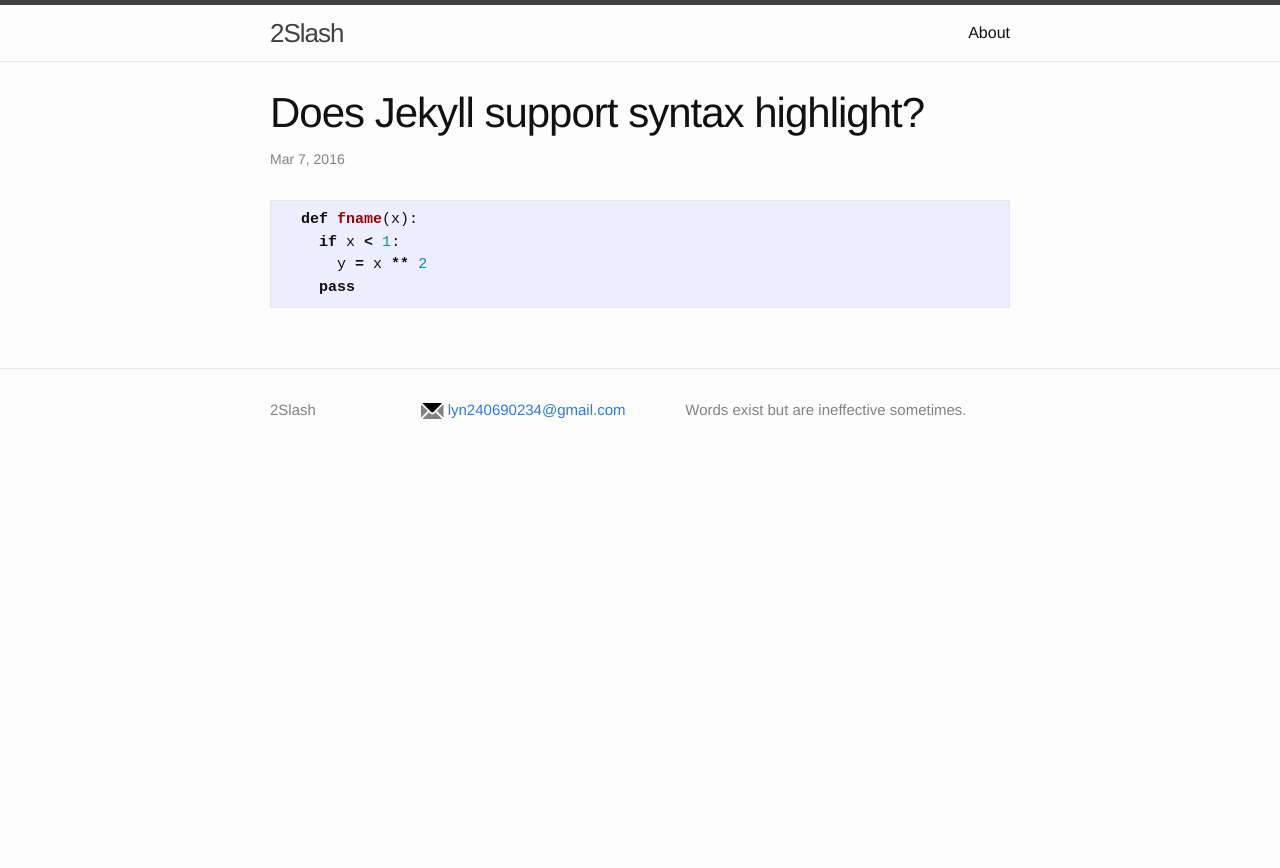
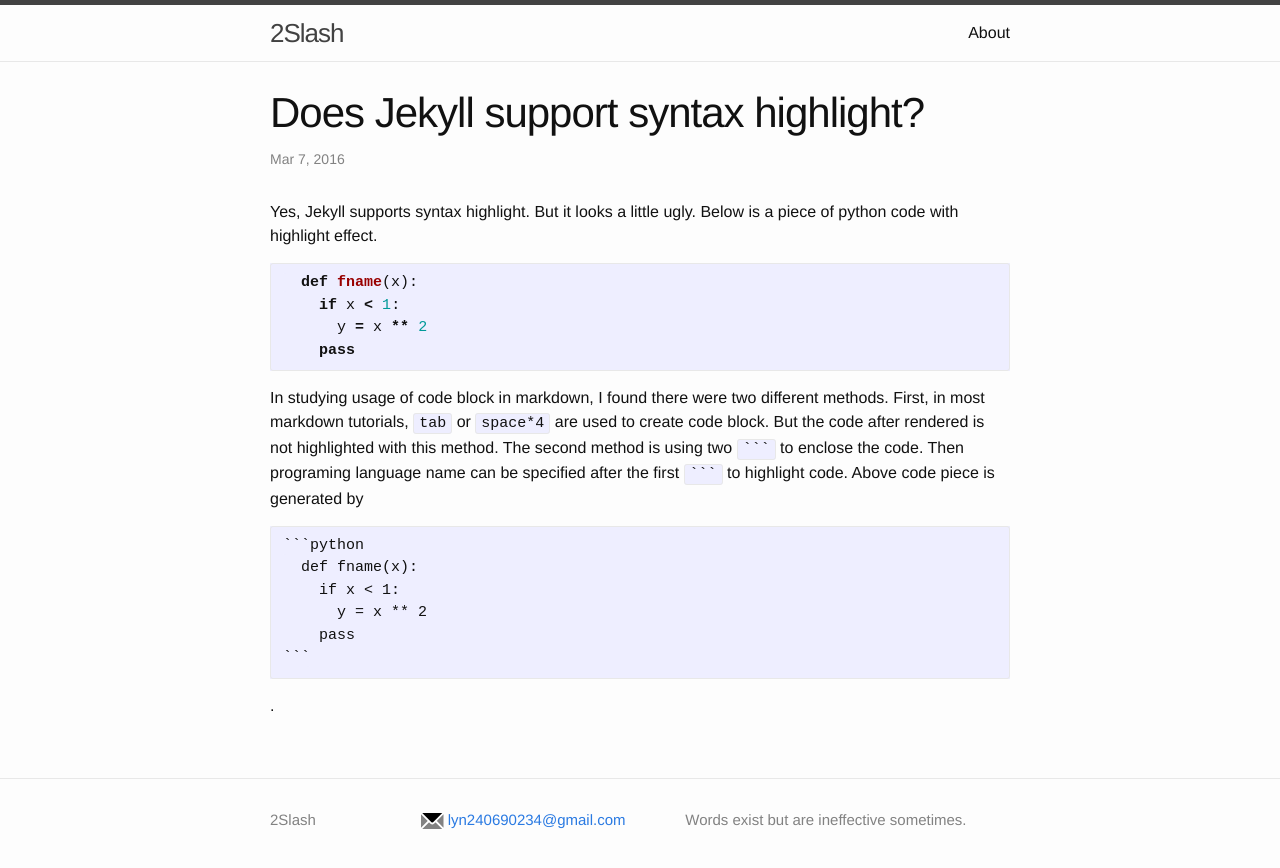
Before and after one commit to liuyannan/liuyannan_blog, a Jekyll site: the page built from _posts/2016-3-7-test.markdown, in a window 1280 px wide. Shown: the top 868 px of the page. Built offline with Jekyll 4.4.1, drawn with Linux system fonts in a browser that asks for light colours.

Commit message:
Jeklly highlight

`````diff
--- a/_posts/2016-3-7-test.markdown
+++ b/_posts/2016-3-7-test.markdown
@@ -4,10 +4,23 @@ title:  "Does Jekyll support syntax highlight?"
 categories: Test Markdown
 tags: Test Markdown
 ---
+Yes, Jekyll supports syntax highlight. But it looks a little ugly. Below is a piece of python code with highlight effect.
 
+````python
+  def fname(x):
+    if x < 1:
+      y = x ** 2
+    pass
+````
+
+In studying usage of code block in markdown, I found there were two different methods. First, in most markdown tutorials, `tab` or `space*4` are used to create code block. But the code after rendered is not highlighted with this method. The second method is using two ```` ``` ```` to enclose the code. Then programing language name can be specified after the first ```` ``` ```` to highlight code. Above code piece is generated by
+
+````
 ```python
   def fname(x):
     if x < 1:
       y = x ** 2
     pass
 ```
+````
+.
`````
